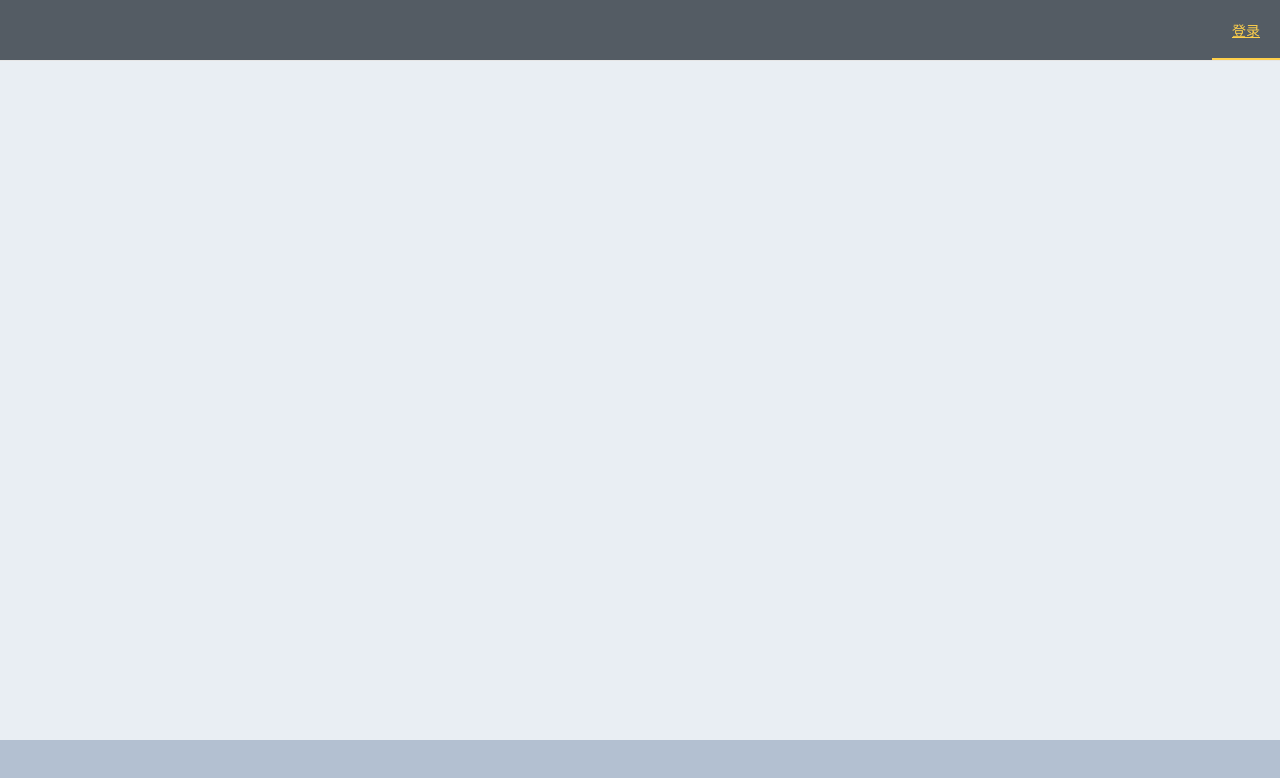
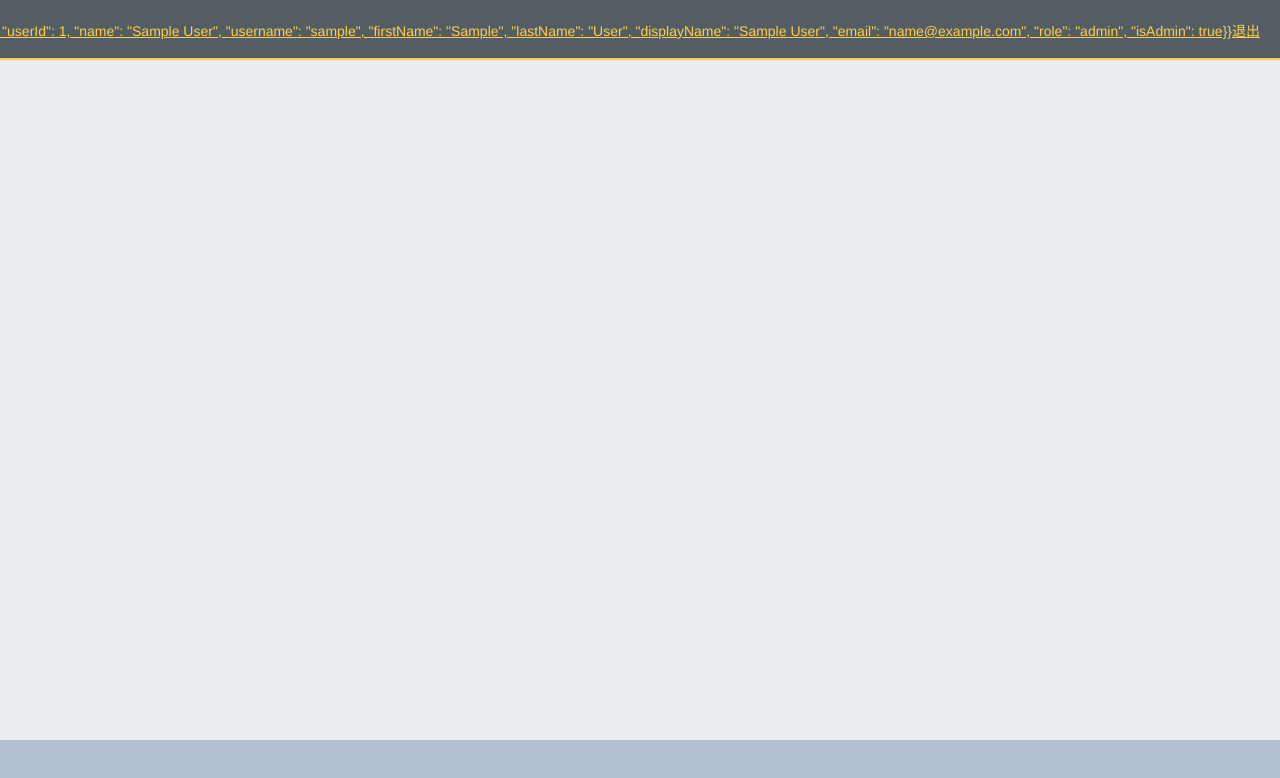
Before and after one commit to CherishHan/pilipili, a Vue app: page /login#/home in a window 1280 px wide. Shown: the top 778 px of the page. Built offline with nearby package versions, Linux system fonts and the light colour scheme; sample sign-in values are in the browser's storage.

Commit message:
保存登录信息

```diff
--- a/package.json
+++ b/package.json
@@ -13,7 +13,8 @@
     "axios": "^0.19.0",
     "element-ui": "^2.12.0",
     "vue": "^2.5.2",
-    "vue-router": "^3.0.1"
+    "vue-router": "^3.0.1",
+    "vuex": "^3.1.2"
   },
   "devDependencies": {
     "autoprefixer": "^7.1.2",
--- a/src/components/home.vue
+++ b/src/components/home.vue
@@ -11,7 +11,10 @@
               text-color="#fff"
               active-text-color="#ffd04b">
               <el-menu-item index="1" style="float:right">
-                 <router-link to="/login" >登录</router-link>
+                <router-link to="/" v-show="isLogin">{{currentUser}}</router-link>
+                <router-link to="/" v-show="isLogin" @click.native="logout">退出</router-link>
+                <router-link to="/login" v-show="!isLogin">登录</router-link>
+                <router-link to="/register" v-show="!isLogin">注册</router-link>
               </el-menu-item>
             </el-menu>
         </el-header>
@@ -22,17 +25,34 @@
 </template>
 
 <script>
+  import  '../../static/store'
   export default {
     data() {
       return {
         activeIndex: '1',
-        activeIndex2: '1'
+        activeIndex2: '1',
+        isLogin: false,
+        currentUser: ''
       };
     },
     methods: {
       handleSelect(key, keyPath) {
         console.log(key, keyPath);
+      },
+      logout(){
+        console.log("logout");
+        this.isLogin = false;
+        this.$store.commit("logout");
       }
+    },
+
+    computed: {
+    },
+    created: function(){
+        console.log(this.$store.getters.getIsLogin);
+        console.log(this.$store.getters.getCurrentUser);
+        this.isLogin = this.$store.getters.getIsLogin;
+        this.currentUser = this.$store.getters.getCurrentUser;
     }
   }
 </script>
--- a/src/main.js
+++ b/src/main.js
@@ -6,8 +6,10 @@ import 'element-ui/lib/theme-chalk/index.css';
 import App from './App'
 import router from './router'
 import axios from 'axios'
+import store from '../static/store';
 
 Vue.use(ElementUI, { size: 'small', zIndex: 3000 });
+
 Vue.prototype.$http = axios;
 Vue.config.productionTip = false;
 
@@ -29,5 +31,6 @@ Vue.config.productionTip = false;
 new Vue({
   el: '#app',
   router,
+  store: store,
   render: h => h(App)
 })
--- a/src/views/login.vue
+++ b/src/views/login.vue
@@ -53,6 +53,8 @@
                 console.log(res);
                 console.log(res.headers.authorization);
                 localStorage.setItem("token", res.headers.authorization);
+                _this.$store.commit('setIsLogin', true);
+                _this.$store.commit('setCurrentUser', _this.ruleForm.name);
                 _this.$router.push('/');
               }else{
                 Message.error(res.data.message);
--- /dev/null
+++ b/static/store.js
@@ -0,0 +1,33 @@
+import Vue from 'vue';
+import Vuex from 'vuex';
+Vue.use(Vuex);
+
+const store = new Vuex.Store({
+   state: {  //用来存储数据
+     isLogin: localStorage.getItem("isLogin"),   //用来显示是否登录
+     currentUser: localStorage.getItem("currentUser") //用来显示用户信息
+   },
+
+   getters: {   //获取数据状态
+     getIsLogin: state => state.isLogin,
+     getCurrentUser: state => state.currentUser
+   },
+
+   mutations: {   //更改数据状态
+     setIsLogin(state, data){
+       state.isLogin = data;
+       localStorage.setItem("isLogin", data);
+     },
+     setCurrentUser(state, data){
+       state.currentUser = data;
+       localStorage.setItem("currentUser", data);
+     },
+     logout(state){
+       localStorage.clear();
+       state.isLogin = false;
+       state.currentUser = ''
+     }
+   }
+});
+
+export default store;
```
Also changed, not shown: 1 other file (tests, documents, lock files or other folders).
